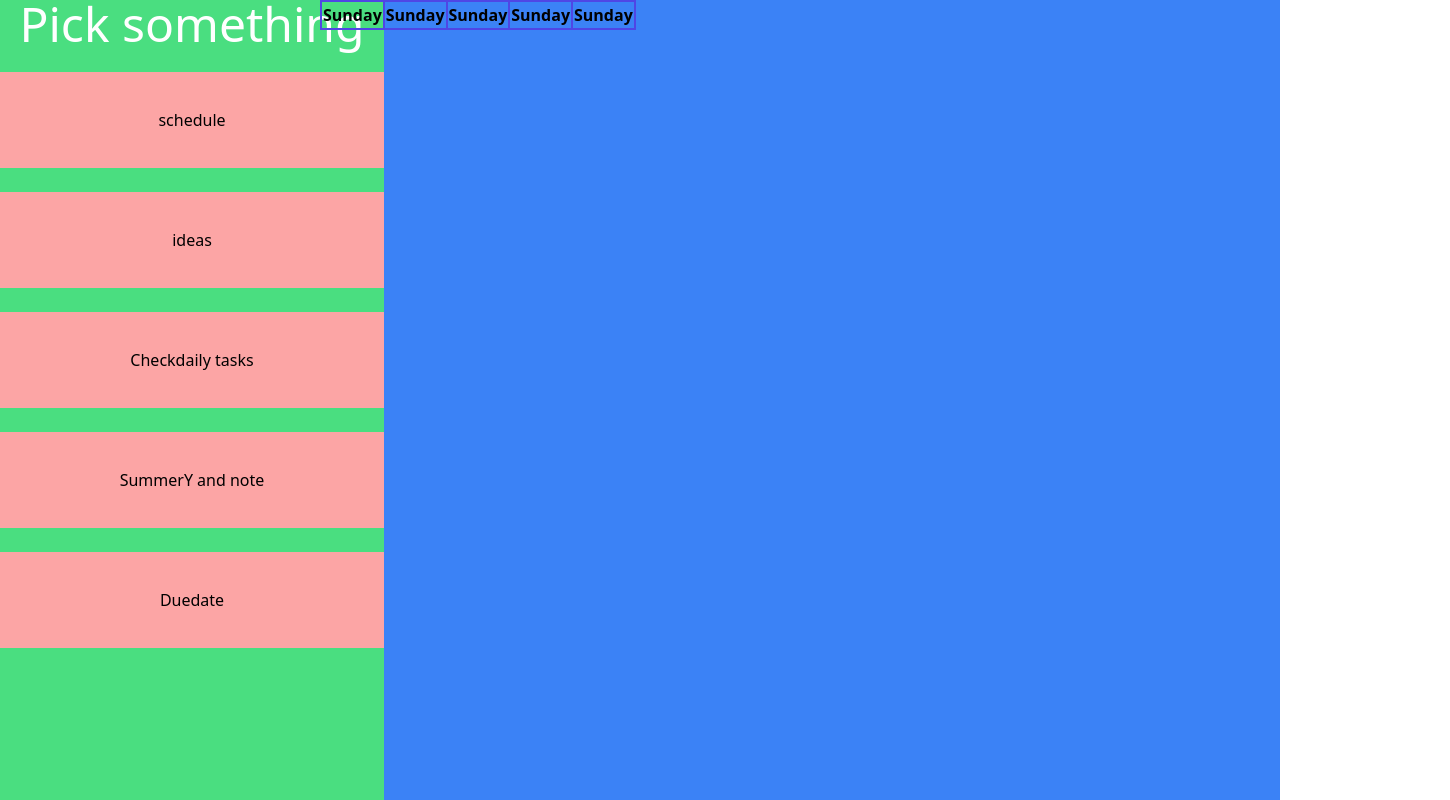
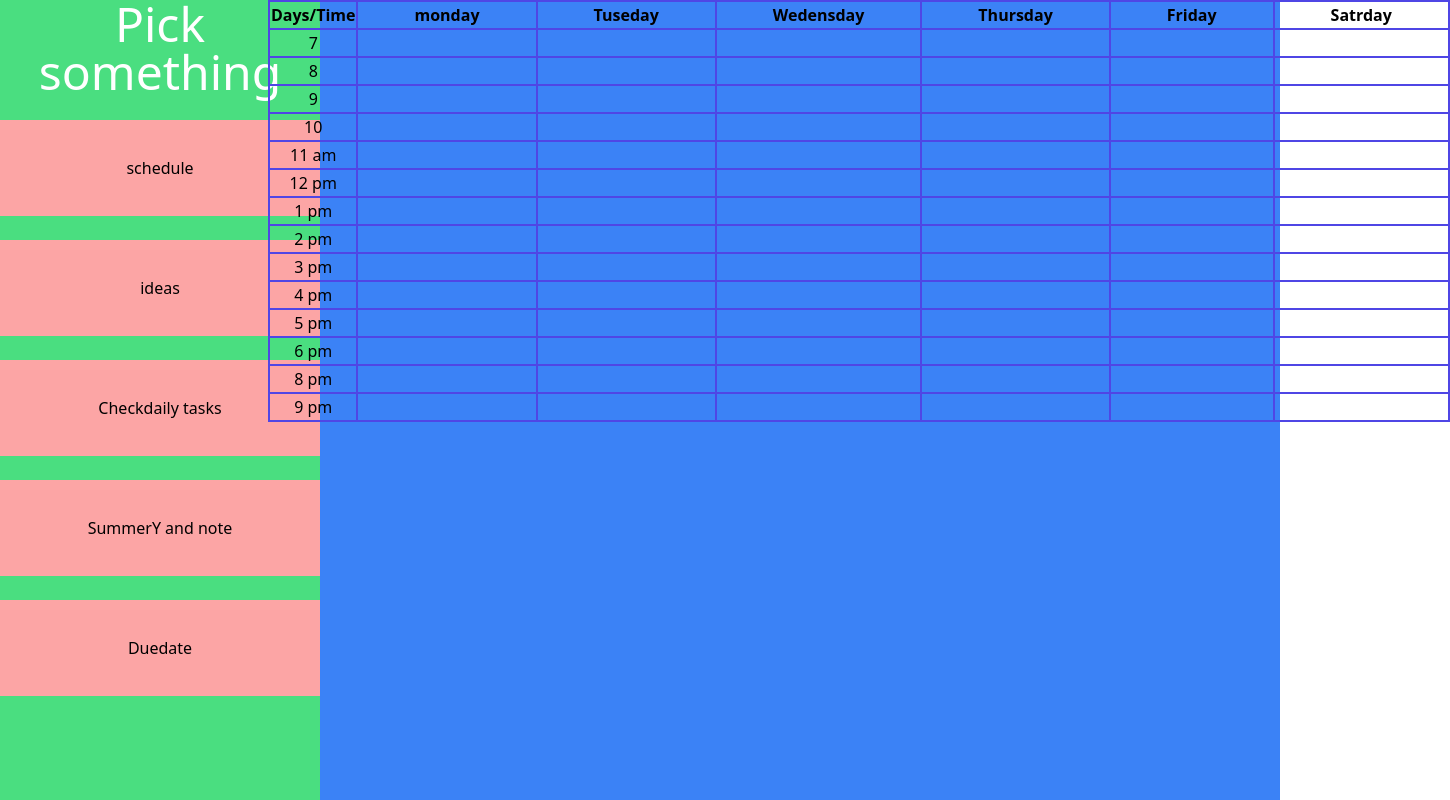
Before and after one commit to Asbern3333/Todo_project, a React (Vite) app in the folder Frontend/: page /schedule in a window 1280 px wide. Shown: the whole page, 1450 px wide, since content can reach past the window. Built offline with nearby package versions, Linux system fonts and the light colour scheme.

Commit message:
finish the stater calender

```diff
--- a/Frontend/src/Sidebar.jsx
+++ b/Frontend/src/Sidebar.jsx
@@ -3,24 +3,25 @@ import { Outlet ,Link } from "react-router-dom"
 export default function Sidebar() {
 
 return(
-    <div className="h-screen w-screen grid grid-cols-4 bg-blue-500">
+    <div className="h-screen w-screen grid grid-cols-5 bg-blue-500">
 
-       <div className="h-screen w-96 bg-green-400 ">
+       <div className="h-screen w-80 bg-green-400 ">
         <h1 className=" text-center text-white text-5xl text">Pick something</h1> <br />
         <Link to="./schedule" >
-        <button className="h-24 w-96 bg-red-300 hover:bg-blue-400 hover:text-white">schedule</button> </Link>
+        <button className="h-24 w-80 bg-red-300 hover:bg-blue-400 hover:text-white">schedule</button> </Link>
         <br />   <br />
-        <button className="h-24 w-96 bg-red-300 hover:bg-blue-400 hover:text-white">ideas</button> <br /> <br />
-        <button className="h-24 w-96 bg-red-300 hover:bg-blue-400 hover:text-white">Checkdaily tasks</button><br /><br />
-        <button className="h-24 w-96 bg-red-300 hover:bg-blue-400 hover:text-white">SummerY and note</button><br /><br />
-        <button className="h-24 w-96 bg-red-300 hover:bg-blue-400 hover:text-white">Duedate</button>
-
+        <Link to="./schedule" ><button className="h-24 w-80 bg-red-300 hover:bg-blue-400 hover:text-white">ideas</button> <br /> <br />
+        </Link>
+        <Link to="./schedule" >      <button className="h-24 w-80 bg-red-300 hover:bg-blue-400 hover:text-white">Checkdaily tasks</button><br /><br />
+        </Link>
+        <Link to="./schedule" >  <button className="h-24 w-80 bg-red-300 hover:bg-blue-400 hover:text-white">SummerY and note</button><br /><br />
+        </Link>
+        <Link to="./schedule" ><button className="h-24 w-80 bg-red-300 hover:bg-blue-400 hover:text-white">Duedate</button>
+        </Link>
         </div>
-        <div className="col-span-3">
-        <Outlet  className="flex mb-96 px-96   "/>
+        <div className="col-span-4">
+        <Outlet />
         </div>
-
-
     </div>
 )
 //  <NavLink
--- a/Frontend/src/schedule.jsx
+++ b/Frontend/src/schedule.jsx
@@ -1,37 +1,187 @@
-export default function Schedule(){
+export default function Schedule() {
 
 return (
-        <table className="border-solid border-2 border-indigo-600">
-            <thead >
+    <table className="border-solid border-2 border-indigo-600 mx-3">
+      <thead>
         <tr className="border-solid border-2 border-indigo-600">
-                    <th className="border-solid border-2 border-indigo-600">
-                        Sunday
-                    </th >
-
-                    <th className="border-solid border-2 border-indigo-600">
-                        Sunday
+          <th className="border-solid border-2 border-indigo-600    ">
+            Days/Time
           </th>
-
-                    <th className="border-solid border-2 border-indigo-600">
-                        Sunday
+          <th className="border-solid border-2 border-indigo-600 px-14   ">
+            monday
           </th>
-
-                    <th className="border-solid border-2 border-indigo-600">
-                        Sunday
+          <th className="border-solid border-2 border-indigo-600 px-14">
+            Tuseday
           </th>
-
-                    <th className="border-solid border-2 border-indigo-600">
-                        Sunday
+          <th className="border-solid border-2 border-indigo-600 px-14">
+            Wedensday
+          </th>
+          <th className="border-solid border-2 border-indigo-600 px-14">
+            Thursday
+          </th>
+          <th className="border-solid border-2 border-indigo-600 px-14">
+            Friday
+          </th>
+          <th className="border-solid border-2 border-indigo-600 px-14">
+            Satrday
           </th>
         </tr>
       </thead>
+      <tbody>
+        <tr>
+          <td className="border-solid border-2 border-indigo-600 text-center">
+            7
+          </td>
+          <td className="border-solid border-2 border-indigo-600 text-left"></td>
+          <td className="border-solid border-2 border-indigo-600 text-left"></td>
+          <td className="border-solid border-2 border-indigo-600 text-left"></td>
+          <td className="border-solid border-2 border-indigo-600 text-left"></td>
+          <td className="border-solid border-2 border-indigo-600 text-left"></td>
+          <td className="border-solid border-2 border-indigo-600 text-left"></td>
+        </tr>
+        <tr>
+          <td className="border-solid border-2 border-indigo-600 text-center">
+            8
+          </td>
+          <td className="border-solid border-2 border-indigo-600 text-left"></td>
+          <td className="border-solid border-2 border-indigo-600 text-left"></td>
+          <td className="border-solid border-2 border-indigo-600 text-left"></td>
+          <td className="border-solid border-2 border-indigo-600 text-left"></td>
+          <td className="border-solid border-2 border-indigo-600 text-left"></td>
+          <td className="border-solid border-2 border-indigo-600 text-left"></td>
+        </tr>
+        <tr>
+          <td className="border-solid border-2 border-indigo-600 text-center">
+            9
+          </td>
+          <td className="border-solid border-2 border-indigo-600 text-left"></td>
+          <td className="border-solid border-2 border-indigo-600 text-left"></td>
+          <td className="border-solid border-2 border-indigo-600 text-left"></td>
+          <td className="border-solid border-2 border-indigo-600 text-left"></td>
+          <td className="border-solid border-2 border-indigo-600 text-left"></td>
+          <td className="border-solid border-2 border-indigo-600 text-left"></td>
+        </tr>
+        <tr>
+          <td className="border-solid border-2 border-indigo-600 text-center">
+            10
+          </td>
+          <td className="border-solid border-2 border-indigo-600 text-left"></td>
+          <td className="border-solid border-2 border-indigo-600 text-left"></td>
+          <td className="border-solid border-2 border-indigo-600 text-left"></td>
+          <td className="border-solid border-2 border-indigo-600 text-left"></td>
+          <td className="border-solid border-2 border-indigo-600 text-left"></td>
+          <td className="border-solid border-2 border-indigo-600 text-left"></td>
+        </tr>
+        <tr>
+          <td className="border-solid border-2 border-indigo-600 text-center">
+            11 am
+          </td>
+          <td className="border-solid border-2 border-indigo-600 text-left"></td>
+          <td className="border-solid border-2 border-indigo-600 text-left"></td>
+          <td className="border-solid border-2 border-indigo-600 text-left"></td>
+          <td className="border-solid border-2 border-indigo-600 text-left"></td>
+          <td className="border-solid border-2 border-indigo-600 text-left"></td>
+          <td className="border-solid border-2 border-indigo-600 text-left"></td>
+        </tr>
+        <tr>
+          <td className="border-solid border-2 border-indigo-600 text-center">
+            12 pm
+          </td>
+          <td className="border-solid border-2 border-indigo-600 text-left"></td>
+          <td className="border-solid border-2 border-indigo-600 text-left"></td>
+          <td className="border-solid border-2 border-indigo-600 text-left"></td>
+          <td className="border-solid border-2 border-indigo-600 text-left"></td>
+          <td className="border-solid border-2 border-indigo-600 text-left"></td>
+          <td className="border-solid border-2 border-indigo-600 text-left"></td>
+        </tr>
+        <tr>
+          <td className="border-solid border-2 border-indigo-600 text-center">
+            1 pm
+          </td>
+          <td className="border-solid border-2 border-indigo-600 text-left"></td>
+          <td className="border-solid border-2 border-indigo-600 text-left"></td>
+          <td className="border-solid border-2 border-indigo-600 text-left"></td>
+          <td className="border-solid border-2 border-indigo-600 text-left"></td>
+          <td className="border-solid border-2 border-indigo-600 text-left"></td>
+          <td className="border-solid border-2 border-indigo-600 text-left"></td>
+        </tr>
+        <tr>
+          <td className="border-solid border-2 border-indigo-600 text-center">
+            2 pm
+          </td>
+          <td className="border-solid border-2 border-indigo-600 text-left"></td>
+          <td className="border-solid border-2 border-indigo-600 text-left"></td>
+          <td className="border-solid border-2 border-indigo-600 text-left"></td>
+          <td className="border-solid border-2 border-indigo-600 text-left"></td>
+          <td className="border-solid border-2 border-indigo-600 text-left"></td>
+          <td className="border-solid border-2 border-indigo-600 text-left"></td>
+        </tr>
+        <tr>
+          <td className="border-solid border-2 border-indigo-600 text-center">
+            3 pm
+          </td>
+          <td className="border-solid border-2 border-indigo-600 text-left"></td>
+          <td className="border-solid border-2 border-indigo-600 text-left"></td>
+          <td className="border-solid border-2 border-indigo-600 text-left"></td>
+          <td className="border-solid border-2 border-indigo-600 text-left"></td>
+          <td className="border-solid border-2 border-indigo-600 text-left"></td>
+          <td className="border-solid border-2 border-indigo-600 text-left"></td>
+        </tr>
+        <tr>
+          <td className="border-solid border-2 border-indigo-600 text-center">
+            4 pm
+          </td>
+          <td className="border-solid border-2 border-indigo-600 text-left"></td>
+          <td className="border-solid border-2 border-indigo-600 text-left"></td>
+          <td className="border-solid border-2 border-indigo-600 text-left"></td>
+          <td className="border-solid border-2 border-indigo-600 text-left"></td>
+          <td className="border-solid border-2 border-indigo-600 text-left"></td>
+          <td className="border-solid border-2 border-indigo-600 text-left"></td>
+        </tr>
+        <tr>
+          <td className="border-solid border-2 border-indigo-600 text-center">
+            5 pm
+          </td>
+          <td className="border-solid border-2 border-indigo-600 text-left"></td>
+          <td className="border-solid border-2 border-indigo-600 text-left"></td>
+          <td className="border-solid border-2 border-indigo-600 text-left"></td>
+          <td className="border-solid border-2 border-indigo-600 text-left"></td>
+          <td className="border-solid border-2 border-indigo-600 text-left"></td>
+          <td className="border-solid border-2 border-indigo-600 text-left"></td>
+        </tr>
+        <tr>
+          <td className="border-solid border-2 border-indigo-600 text-center">
+            6 pm
+          </td>
+          <td className="border-solid border-2 border-indigo-600 text-left"></td>
+          <td className="border-solid border-2 border-indigo-600 text-left"></td>
+          <td className="border-solid border-2 border-indigo-600 text-left"></td>
+          <td className="border-solid border-2 border-indigo-600 text-left"></td>
+          <td className="border-solid border-2 border-indigo-600 text-left"></td>
+          <td className="border-solid border-2 border-indigo-600 text-left"></td>
+        </tr>
 
-
-
-
-
-        </table>);
-
-
-
+        <td className="border-solid border-2 border-indigo-600 text-center">
+          8 pm
+        </td>
+        <td className="border-solid border-2 border-indigo-600 text-left"></td>
+        <td className="border-solid border-2 border-indigo-600 text-left"></td>
+        <td className="border-solid border-2 border-indigo-600 text-left"></td>
+        <td className="border-solid border-2 border-indigo-600 text-left"></td>
+        <td className="border-solid border-2 border-indigo-600 text-left"></td>
+        <td className="border-solid border-2 border-indigo-600 text-left"></td>
+        <tr>
+          <td className="border-solid border-2 border-indigo-600 text-center">
+            9 pm
+          </td>
+          <td className="border-solid border-2 border-indigo-600 text-left"></td>
+          <td className="border-solid border-2 border-indigo-600 text-left"></td>
+          <td className="border-solid border-2 border-indigo-600 text-left"></td>
+          <td className="border-solid border-2 border-indigo-600 text-left"></td>
+          <td className="border-solid border-2 border-indigo-600 text-left"></td>
+          <td className="border-solid border-2 border-indigo-600 text-left"></td>
+        </tr>
+      </tbody>
+    </table>
+  );
 }
```
Lines whose indentation alone changed are shown as unchanged.
